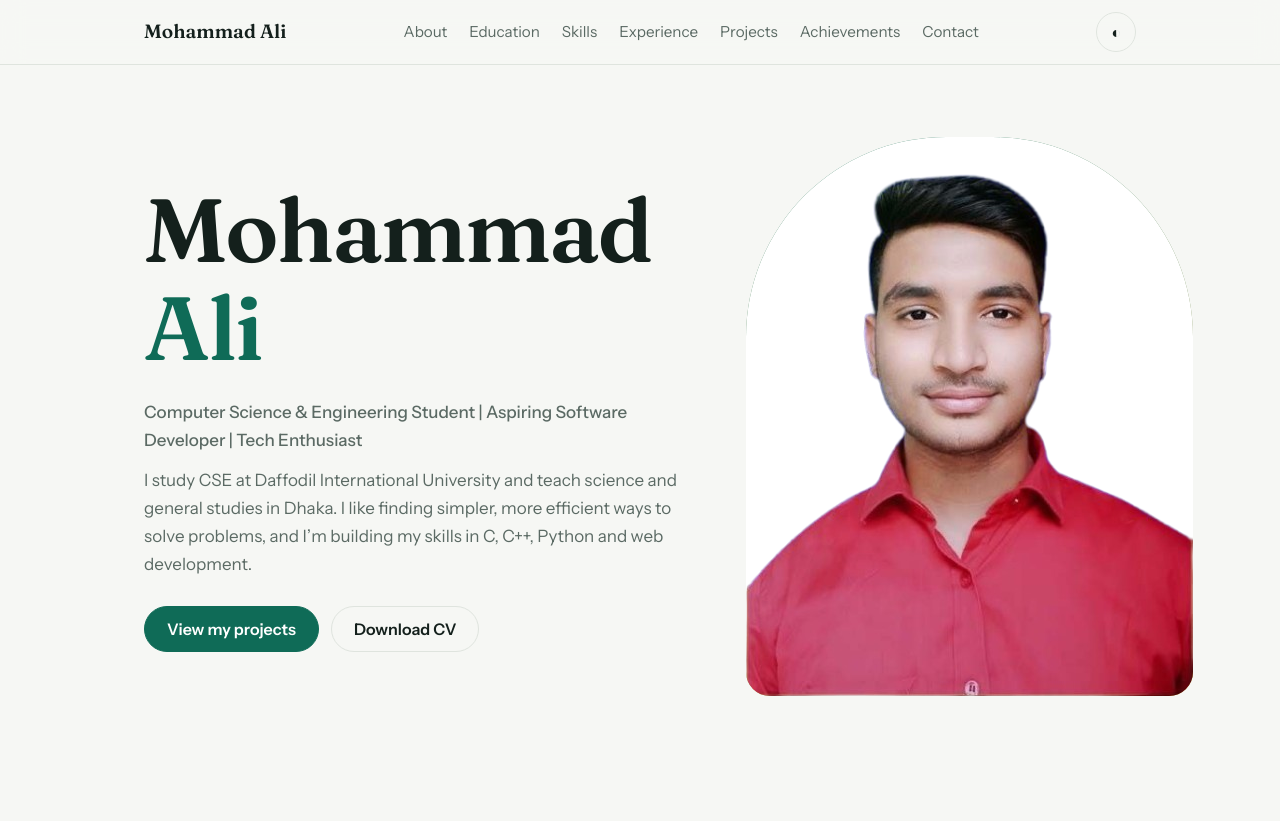
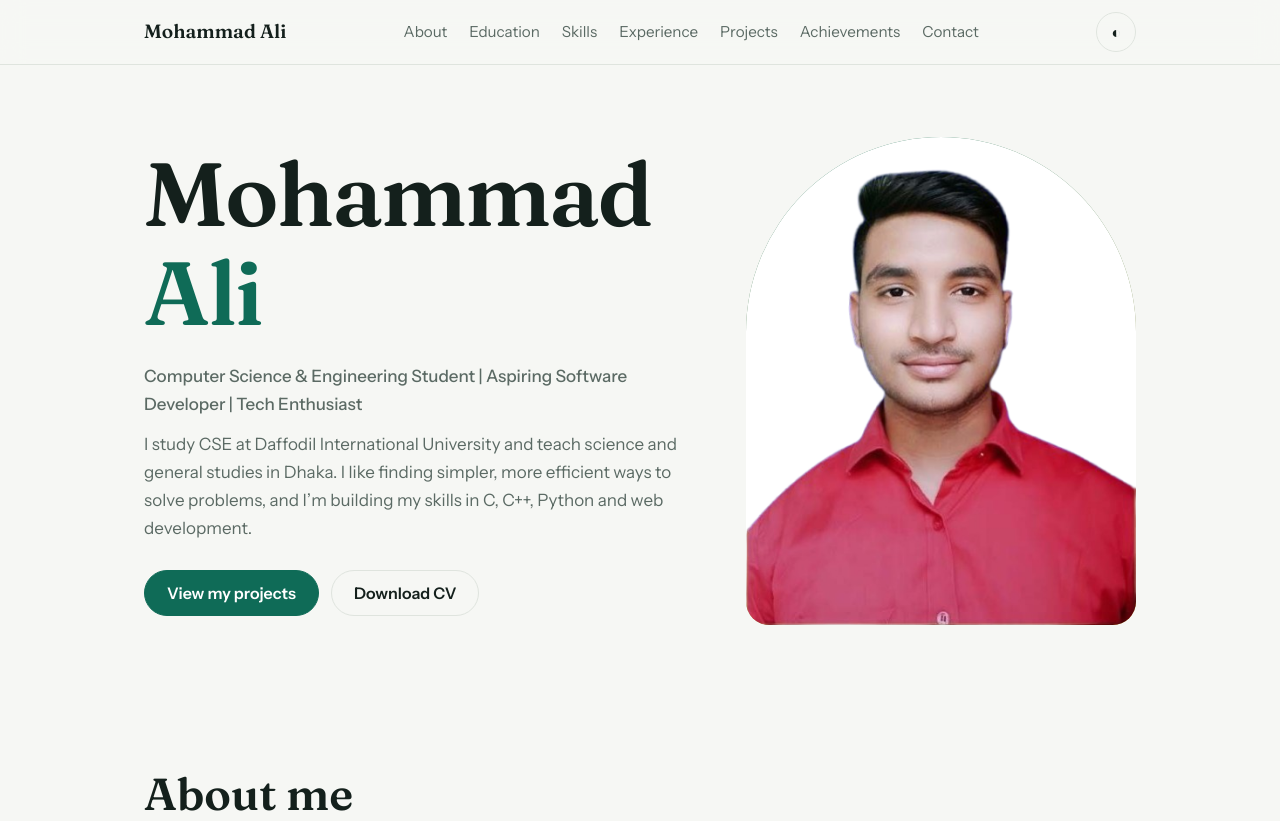
Before and after one commit to mohammadali239/Mohammad-Ali, a plain HTML site: page index.html in a window 1280 px wide. Shown: the top 821 px of the page. Drawn offline with Linux system fonts and the light colour scheme.

Commit message:
Update index.html

```diff
--- a/index.html
+++ b/index.html
@@ -41,7 +41,7 @@ section h2{font-size:clamp(2rem,4vw,2.8rem);margin-bottom:12px}
 @keyframes rise{from{opacity:0;transform:translateY(24px)}}
 .tag{color:var(--mute);font-weight:500;margin:20px 0 12px}
 .cta{display:flex;gap:12px;flex-wrap:wrap;margin-top:28px}
-.photo{aspect-ratio:4/5;border-radius:200px 200px 24px 24px;background:linear-gradient(160deg,var(--acc),var(--acc2));display:grid;place-items:center;color:var(--accink);font:600 5rem Fraunces,serif;position:relative;overflow:hidden}
+.photo{width:100%;aspect-ratio:4/5;object-fit:cover;object-position:center top;border-radius:200px 200px 24px 24px;background:linear-gradient(160deg,var(--acc),var(--acc2));display:block}
 .photo small{position:absolute;bottom:18px;font:500 .8rem "Instrument Sans";opacity:.85}
 .about{display:grid;grid-template-columns:1fr 1fr;gap:40px}
 .about p{margin:0 0 16px}
```
